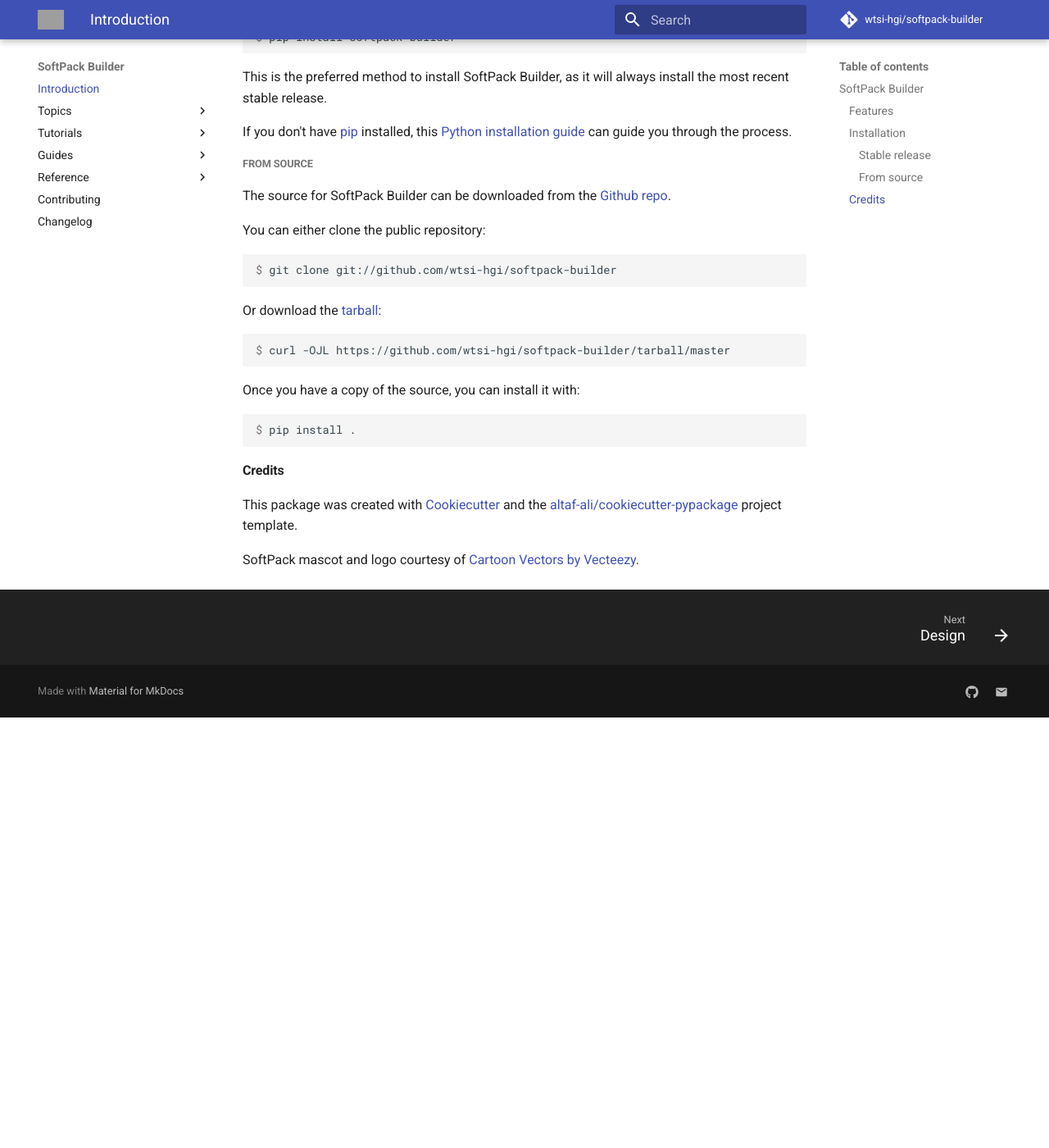
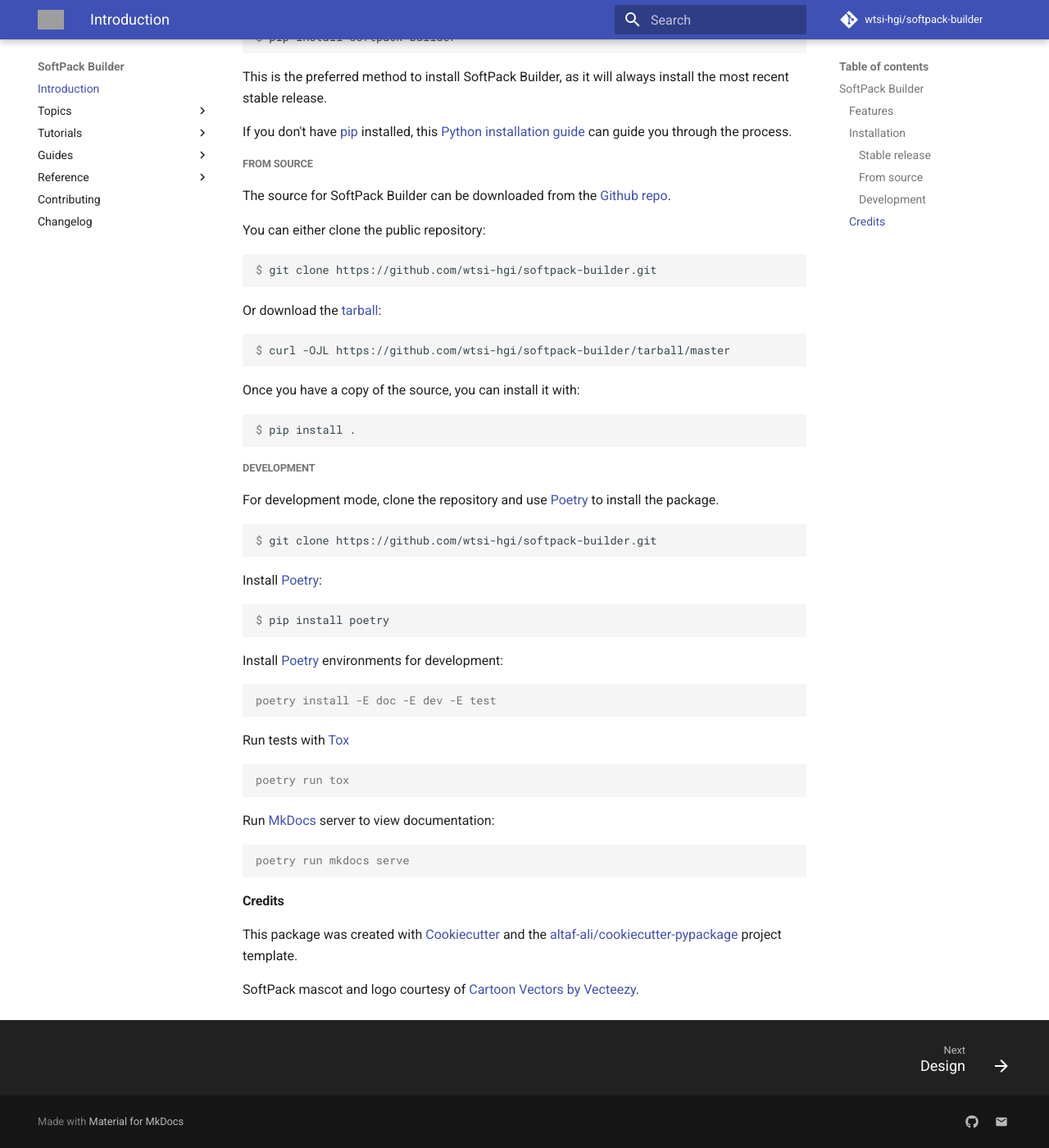
Before and after one commit to wtsi-hgi/softpack-builder, an MkDocs documentation site: the page built from docs/index.md, in a window 1280 px wide and 1400 px high, scrolled down 698 px. Shown: the whole window at 82% size. Built offline with MkDocs 1.6.1 and Material for MkDocs 9.7.7, drawn with Linux system fonts in a browser that asks for light colours; comment, search, counter and statistics services are not loaded; before the commit the page ends 1573 px from its top, so only the background shows below that; grey boxes are pictures that could not be loaded.

````diff
--- a/README.md
+++ b/README.md
@@ -64,13 +64,49 @@
 $ pip install .
 ```
 
+### Development
+
+For development mode, clone the repository and use [Poetry][] to install the
+package.
+
+``` console
+$ git clone https://github.com/wtsi-hgi/softpack-builder.git
+```
+
+Install [Poetry][]:
+
+``` console
+$ pip install poetry
+```
+
+Install [Poetry][] environments for development:
+
+``` console
+poetry install -E doc -E dev -E test
+```
+
+Run tests with [Tox][]
+
+``` console
+poetry run tox
+```
+
+Run [MkDocs] server to view documentation:
+
+``` console
+poetry run mkdocs serve
+```
+
+
 [pip]: https://pip.pypa.io
 [Python installation guide]: http://docs.python-guide.org/en/latest/starting/installation/
 [Github repo]: https://github.com/wtsi-hgi/softpack-builder
 [tarball]: https://github.com/wtsi-hgi/softpack-builder/tarball/master
 [Dask]: https://www.dask.org
 [Prefect]: https://www.prefect.io
-
+[Poetry]: https://python-poetry.org
+[Tox]: https://tox.wiki
+[MkDocs]: https://www.mkdocs.org
 
 ## Credits
 
--- a/mkdocs.yml
+++ b/mkdocs.yml
@@ -10,11 +10,11 @@
   - Tutorials:
     - tutorials/getting_started.md
   - Guides:
-      - guides/how-to-manually-start-a-build.md
+      - guides/how-to-start-a-build.md
   - Reference:
     - reference/cli.md
+    - reference/api.md
     - reference/rest.md
-    - reference/api.md
   - Contributing: contributing.md
   - Changelog: changelog.md
 theme:
````
Also changed, not shown: other parts of README.md (+1 -1 lines), docs/guides/how-to-manually-start-a-build.md (deleted, +0 -6 lines), docs/guides/how-to-start-a-build.md (added, +12 -0 lines), docs/topics/design.md (+46 -12 lines), 3 other files.
